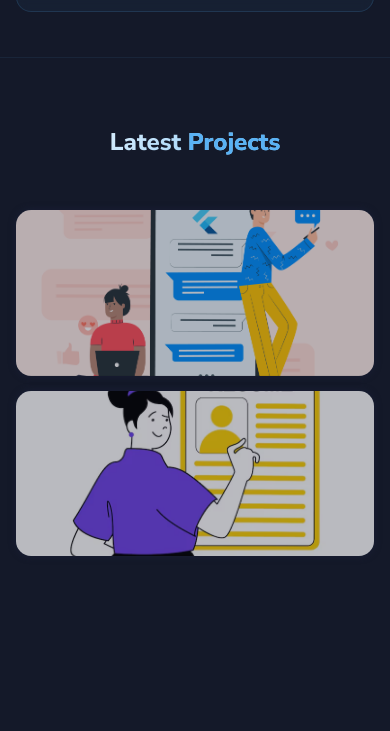
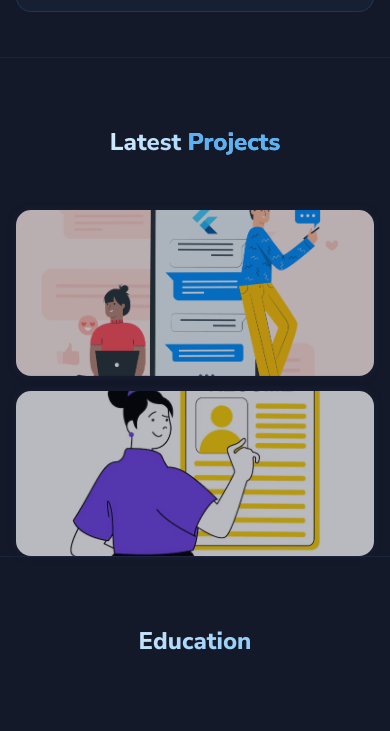
Before and after one commit to pranay-kadu/Portfolio, a website: page index.html in a window 390 px wide. Shown: the part 2888-3619 px from the top of the page. Drawn offline with nearby package versions, Linux system fonts and the light colour scheme; animation ran at ten frames a second.

Commit message:
Fix massive bottom padding glitch on Projects section for mobile screens

```diff
--- a/styles.css
+++ b/styles.css
@@ -1116,7 +1116,11 @@ section {
         min-height: 30rem;
     }
 
-    /* ── Portfolio — single column ── */
+    .portfolio {
+        min-height: auto;
+        padding-bottom: 0;
+    }
+
     .portfolio-container {
         grid-template-columns: 1fr;
     }
```
